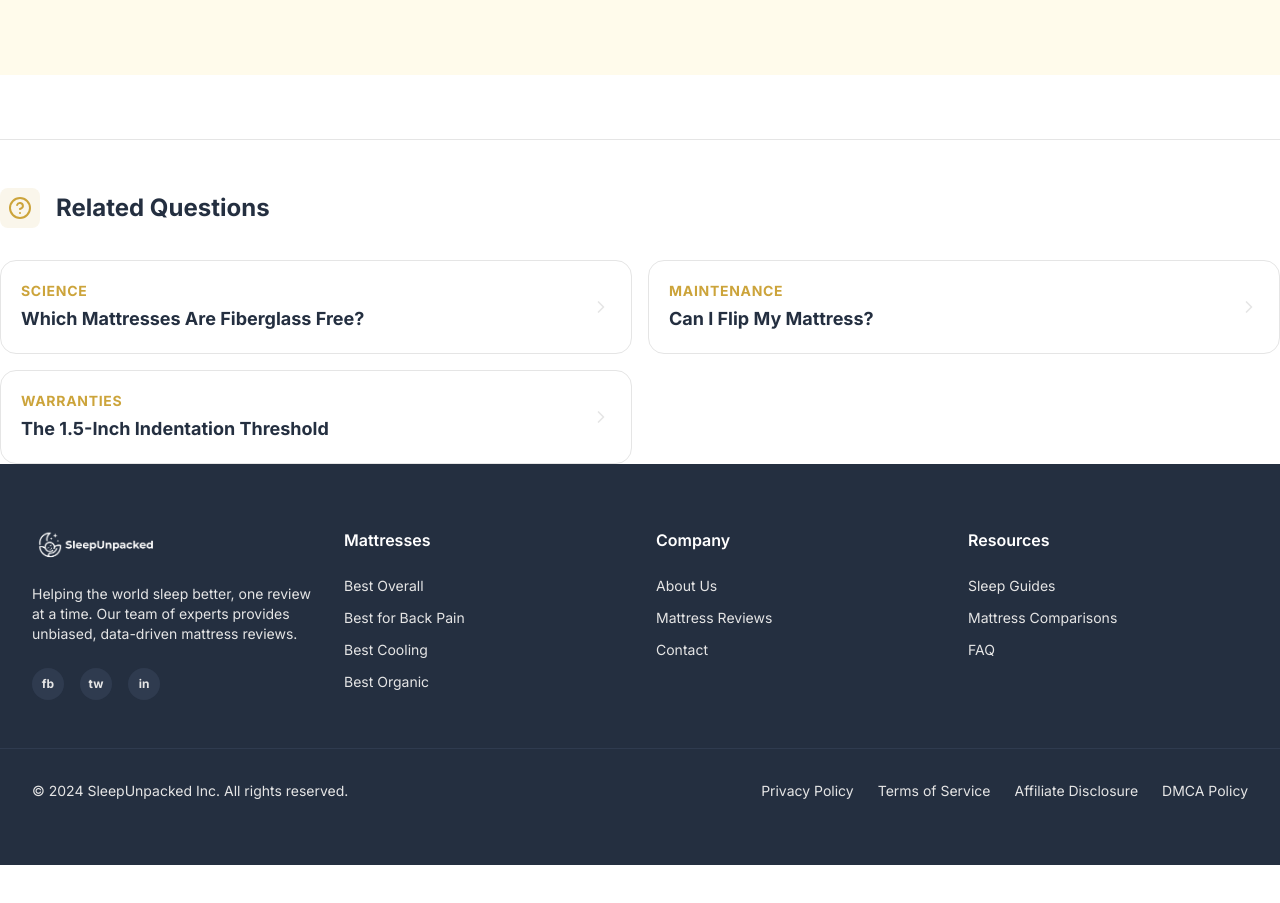
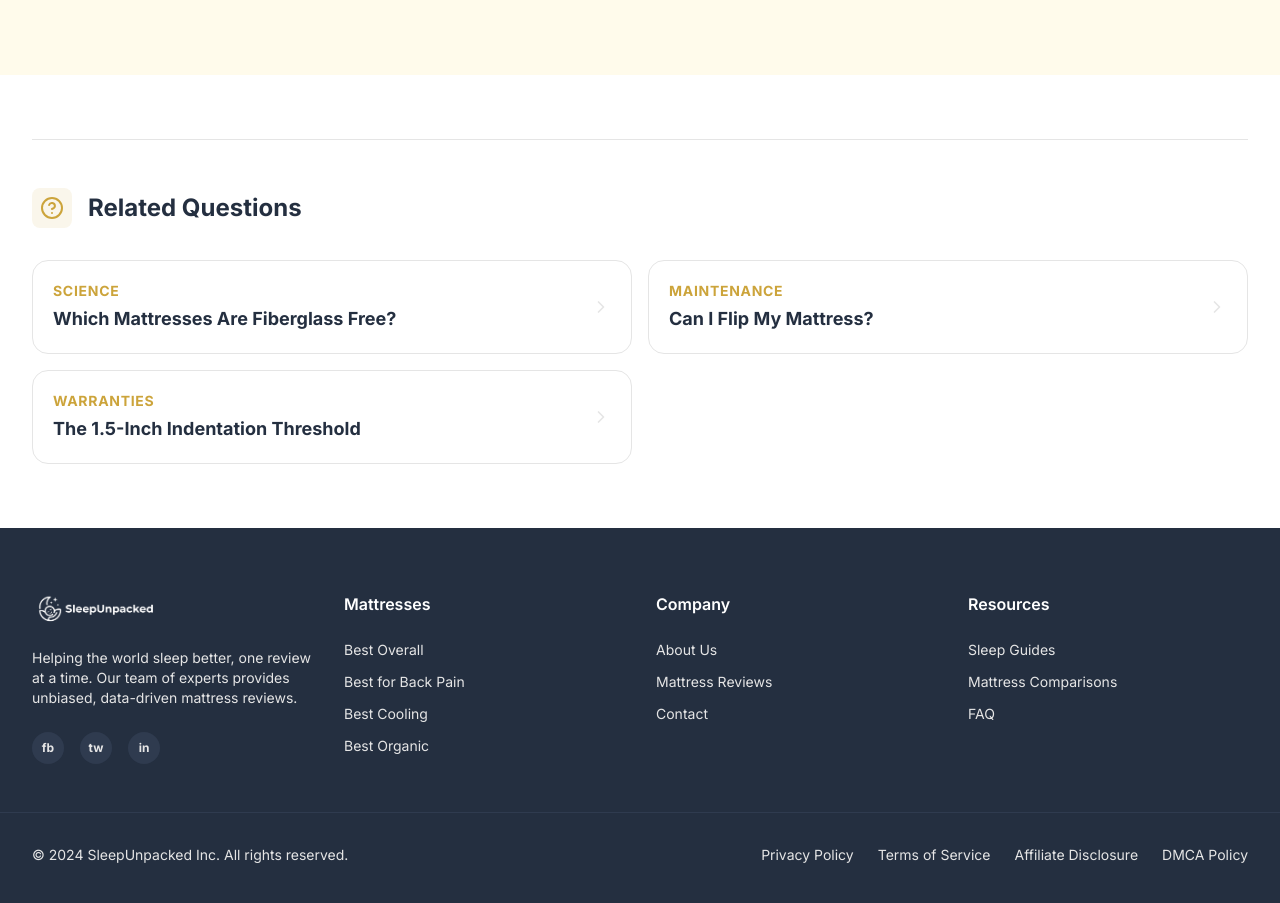
Before and after one commit to wyche128/sleep-unpacked, a Next.js app: page /faqs/mattress-disposal-guide in a window 1280 px wide. Shown: the part 2940-3843 px from the top of the page. Before the commit the page ends 3805 px from the top, so only its background shows below. Built offline with nearby package versions, Linux system fonts and the light colour scheme.

Commit message:
Fix padding and spacing on RelatedFAQ internal linking cards
- Move RelatedFAQ inside main container on how-to-break-in-mattress page
- Wrap RelatedFAQ in proper max-w container on mattress-disposal-guide page
- Ensures consistent max-width and horizontal padding across FAQ pages

```diff
--- a/src/app/faqs/how-to-break-in-mattress/page.jsx
+++ b/src/app/faqs/how-to-break-in-mattress/page.jsx
@@ -355,9 +355,9 @@
                     </section>
 
                 </div>
+
+                <RelatedFAQ faqs={relatedFaqs} />
             </div>
-
-            <RelatedFAQ faqs={relatedFaqs} />
         </div>
     );
 };
--- a/src/app/faqs/mattress-disposal-guide/page.jsx
+++ b/src/app/faqs/mattress-disposal-guide/page.jsx
@@ -367,7 +367,9 @@
                 </div>
             </section>
 
-            <RelatedFAQ faqs={relatedFaqs} />
+            <div className="max-w-7xl mx-auto px-4 sm:px-6 lg:px-8 pb-16">
+                <RelatedFAQ faqs={relatedFaqs} />
+            </div>
         </div>
     );
 };
```
